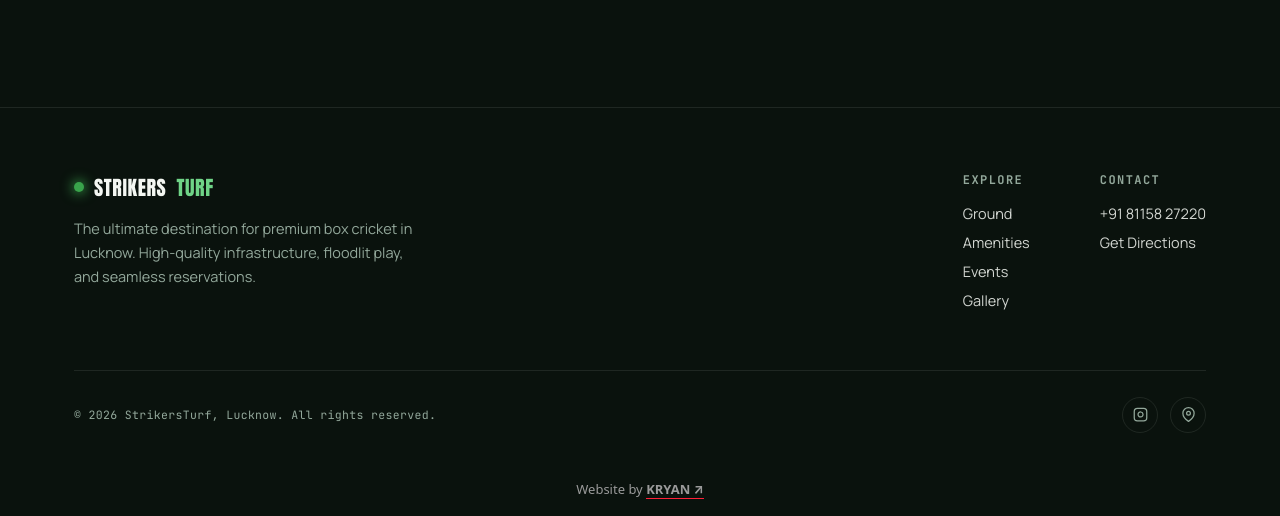
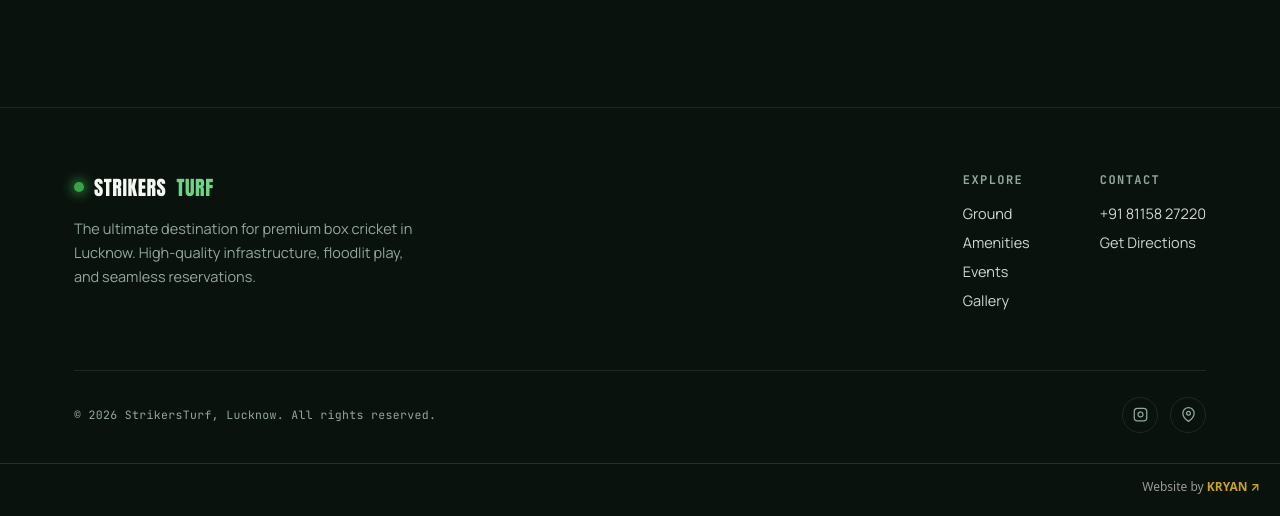
Before and after one commit to kryan21/turf, a plain HTML site: page index.html in a window 1280 px wide. Shown: the part 5446-5962 px from the top of the page. Drawn offline with Linux system fonts and the light colour scheme.

Commit message:
Make Website by KRYAN footer subtle

```diff
--- a/index.html
+++ b/index.html
@@ -1336,6 +1336,6 @@
   document.addEventListener('keydown', (e) => { if(e.key === 'Escape') closeLightbox(); });
 </script>
 
-<div style="text-align:center;padding:16px 8px;font:13px/1.6 system-ui,-apple-system,'Segoe UI',Roboto,Arial,sans-serif;color:#9a9a9a;">Website by <a href="https://kryan21.github.io/my-portfolio/" target="_blank" rel="noopener" style="color:inherit;font-weight:700;text-decoration:none;border-bottom:1px solid #ff2038;">KRYAN&nbsp;↗</a></div>
+<div style="border-top:1px solid rgba(128,128,128,.25);padding:14px 20px 18px;text-align:right;font:12px/1.5 system-ui,-apple-system,'Segoe UI',Roboto,Arial,sans-serif;"><span style="color:#9a9a9a;">Website by </span><a href="https://kryan21.github.io/my-portfolio/" target="_blank" rel="noopener" style="color:#c9a227;font-weight:700;text-decoration:none;">KRYAN&nbsp;↗</a></div>
 </body>
 </html>
```
